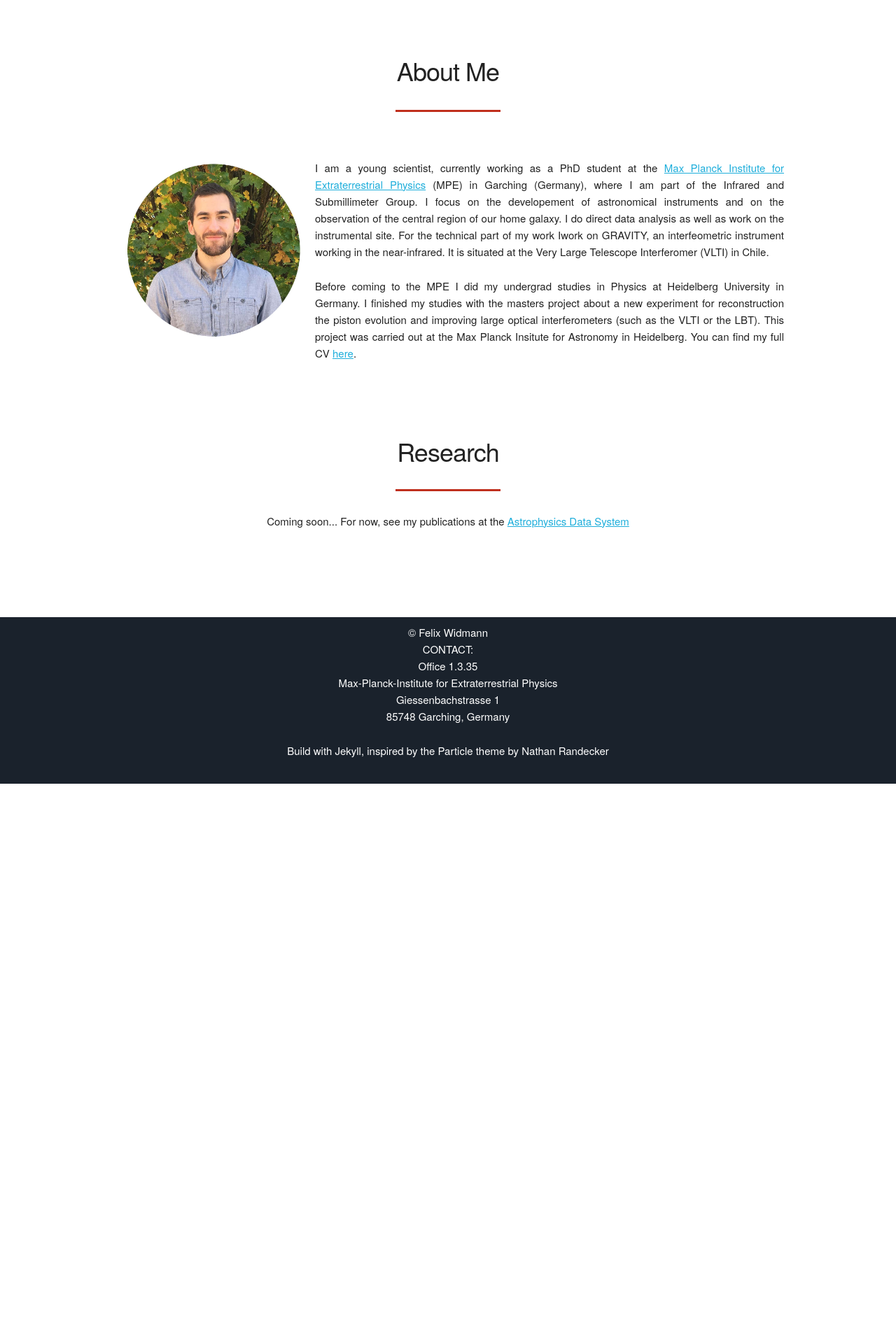
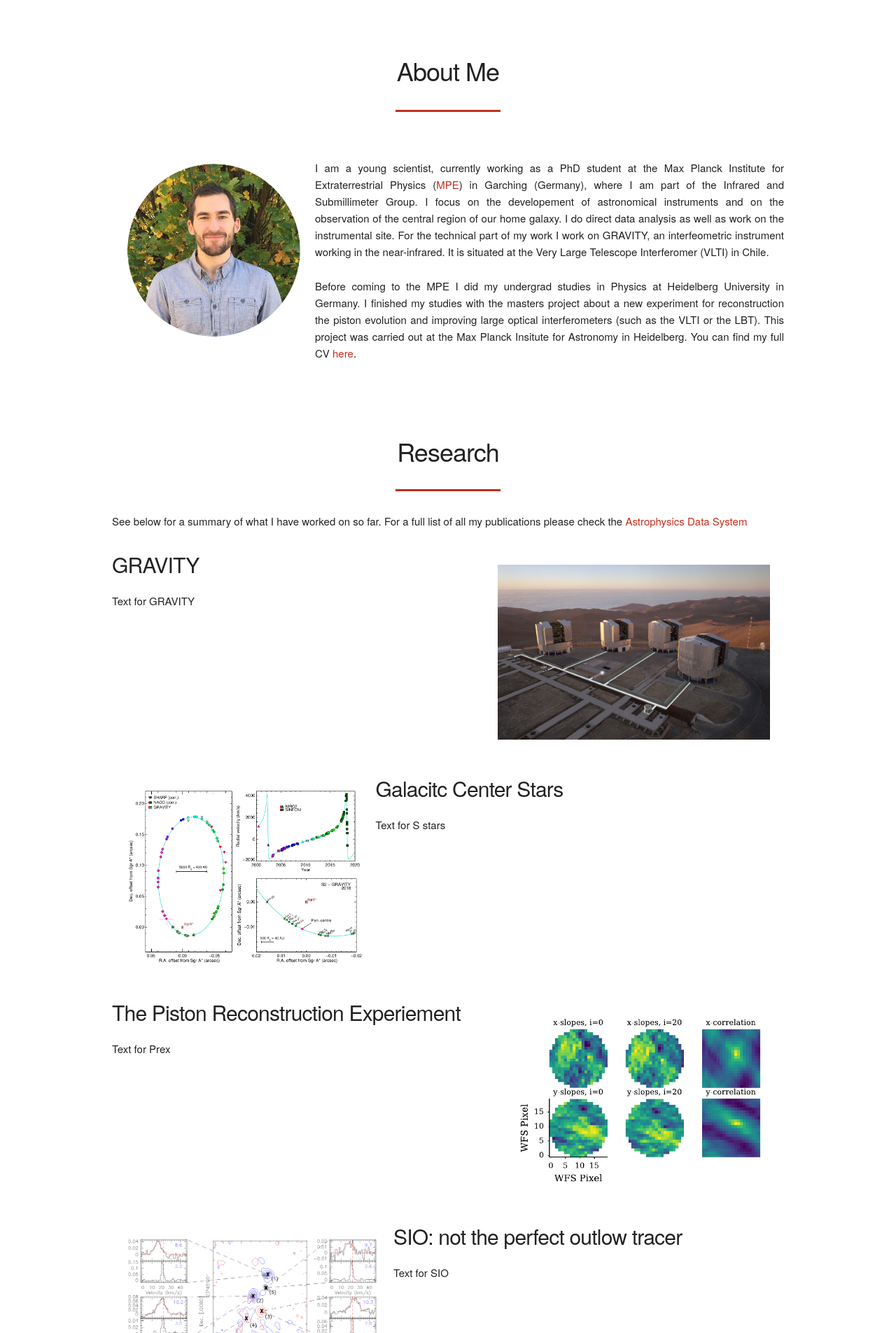
Before and after one commit to widmannf/widmannf.github.io, a Jekyll site: the page built from index.html, in a window 1280 px wide. Shown: the part 902-2807 px from the top of the page at 70% size. Built offline with Jekyll 4.4.1, drawn with Linux system fonts in a browser that asks for light colours; before the commit the page ends 2022 px from its top, so only the background shows below that.

Commit message:
Repolished and Research section started

```diff
--- a/_includes/about.html
+++ b/_includes/about.html
@@ -25,10 +25,10 @@ h3 {
     <hr/>
     <span style="display:block; height: 10px;"></span>
   </div><p><img class="img-circle pull-left" style="margin: 20px; max-height: 250px;" src="/assets/img/me2.jpg"  alt="That's me!"></p>
-  <p align="justify"> I am a young scientist, currently working as a PhD student at the <a target="_blank" href="http://www.mpe.mpg.de">Max Planck Institute for Extraterrestrial Physics</a> (MPE) in Garching (Germany), where I am part of the Infrared and Submillimeter Group. I focus on the developement of astronomical instruments and on the observation of the central region of our home galaxy.  I do direct data analysis as well as work on the instrumental site. For the technical part of my work Iwork on GRAVITY, an interfeometric instrument working in the near-infrared. It is situated at the Very Large Telescope Interferomer (VLTI) in Chile.
+  <p align="justify"> I am a young scientist, currently working as a PhD student at the Max Planck Institute for Extraterrestrial Physics (<a class="normal" target="_blank" href="http://www.mpe.mpg.de">MPE</a>)  in Garching (Germany), where I am part of the Infrared and Submillimeter Group. I focus on the developement of astronomical instruments and on the observation of the central region of our home galaxy.  I do direct data analysis as well as work on the instrumental site. For the technical part of my work I work on GRAVITY, an interfeometric instrument working in the near-infrared. It is situated at the Very Large Telescope Interferomer (VLTI) in Chile.
   </p>
   <p align="justify">
-  Before coming to the MPE I did my undergrad studies in Physics at Heidelberg University in Germany. I finished my studies with the masters project about a new experiment for reconstruction the piston evolution and improving large optical interferometers (such as the VLTI or the LBT).  This project was carried out at the Max Planck Insitute for Astronomy in Heidelberg. You can find my full CV <a target="_blank" href="assets/docs/cv.pdf">here</a>.
+  Before coming to the MPE I did my undergrad studies in Physics at Heidelberg University in Germany. I finished my studies with the masters project about a new experiment for reconstruction the piston evolution and improving large optical interferometers (such as the VLTI or the LBT).  This project was carried out at the Max Planck Insitute for Astronomy in Heidelberg. You can find my full CV <a class="normal" target="_blank" href="assets/docs/cv.pdf">here</a>.
   </p>
   </div>
 </div>
--- a/_includes/footer.html
+++ b/_includes/footer.html
@@ -3,6 +3,7 @@
 <footer class="footer">
     <p>&copy; {{site.username}}<br>
     CONTACT:<br>
+    <a href="mailto:{{site.email}}">{{site.email}}</a><br>
     Office 1.3.35 <br>
     Max-Planck-Institute for Extraterrestrial Physics <br>
     Giessenbachstrasse 1 <br>
--- a/_includes/research.html
+++ b/_includes/research.html
@@ -4,11 +4,36 @@
     <h3> Research </h3>
     </div>
     <hr/>
-    <p>
-    <center>
-    Coming soon... For now, see my publications at the <a target="_blank" href="http://adsabs.harvard.edu/cgi-bin/nph-abs_connect?db_key=AST&db_key=PRE&qform=AST&arxiv_sel=astro-ph&arxiv_sel=cond-mat&arxiv_sel=cs&arxiv_sel=gr-qc&arxiv_sel=hep-ex&arxiv_sel=hep-lat&arxiv_sel=hep-ph&arxiv_sel=hep-th&arxiv_sel=math&arxiv_sel=math-ph&arxiv_sel=nlin&arxiv_sel=nucl-ex&arxiv_sel=nucl-th&arxiv_sel=physics&arxiv_sel=quant-ph&arxiv_sel=q-bio&sim_query=YES&ned_query=YES&adsobj_query=YES&aut_logic=OR&obj_logic=OR&author=widmann%2C+felix%0D%0A&object=&start_mon=&start_year=&end_mon=&end_year=&ttl_logic=OR&title=&txt_logic=OR&text=&nr_to_return=200&start_nr=1&jou_pick=ALL&ref_stems=&data_and=ALL&group_and=ALL&start_entry_day=&start_entry_mon=&start_entry_year=&end_entry_day=&end_entry_mon=&end_entry_year=&min_score=&sort=SCORE&data_type=SHORT&aut_syn=YES&ttl_syn=YES&txt_syn=YES&aut_wt=1.0&obj_wt=1.0&ttl_wt=0.3&txt_wt=3.0&aut_wgt=YES&obj_wgt=YES&ttl_wgt=YES&txt_wgt=YES&ttl_sco=YES&txt_sco=YES&version=1">Astrophysics Data System</a>
-    </center>
-    </p>
+    See below for a summary of what I have worked on so far. For a full list of all my publications please check the <a class="normal" target="_blank" href="http://adsabs.harvard.edu/cgi-bin/nph-abs_connect?db_key=AST&db_key=PRE&qform=AST&arxiv_sel=astro-ph&arxiv_sel=cond-mat&arxiv_sel=cs&arxiv_sel=gr-qc&arxiv_sel=hep-ex&arxiv_sel=hep-lat&arxiv_sel=hep-ph&arxiv_sel=hep-th&arxiv_sel=math&arxiv_sel=math-ph&arxiv_sel=nlin&arxiv_sel=nucl-ex&arxiv_sel=nucl-th&arxiv_sel=physics&arxiv_sel=quant-ph&arxiv_sel=q-bio&sim_query=YES&ned_query=YES&adsobj_query=YES&aut_logic=OR&obj_logic=OR&author=widmann%2C+felix%0D%0A&object=&start_mon=&start_year=&end_mon=&end_year=&ttl_logic=OR&title=&txt_logic=OR&text=&nr_to_return=200&start_nr=1&jou_pick=ALL&ref_stems=&data_and=ALL&group_and=ALL&start_entry_day=&start_entry_mon=&start_entry_year=&end_entry_day=&end_entry_mon=&end_entry_year=&min_score=&sort=SCORE&data_type=SHORT&aut_syn=YES&ttl_syn=YES&txt_syn=YES&aut_wt=1.0&obj_wt=1.0&ttl_wt=0.3&txt_wt=3.0&aut_wgt=YES&obj_wgt=YES&ttl_wgt=YES&txt_wgt=YES&ttl_sco=YES&txt_sco=YES&version=1">Astrophysics Data System</a>
+    <div style="clear:both; display:block; height:30px;"></div>
+    <div class="proj-thumb-right"><img src="/assets/img/vlti.png"; style="margin: 20px; max-height: 250px;" /></div>
+
+
+    <div class="proj-content">
+        <h4 class="proj-title">GRAVITY</h4>
+        <p>Text for GRAVITY
+        </p></div>
+    <div style="clear:both; display:block; height:30px;"></div>
+
+    <div class="proj-thumb-left"><img src="/assets/img/s2.png"; style="margin: 20px; max-height: 250px;" /></div>
+    <div class="proj-content">
+        <h4 class="proj-title">Galacitc Center Stars</h4>
+        <p>Text for S stars
+        </p></div>
+    <div style="clear:both; display:block; height:30px;"></div>
+
+    <div class="proj-thumb-right"><img src="/assets/img/prex.png"; style="margin: 20px; max-height: 250px;" /></div>
+    <div class="proj-content">
+        <h4 class="proj-title">The Piston Reconstruction Experiement</h4>
+        <p>Text for Prex
+        </p></div>
+    <div style="clear:both; display:block; height:30px;"></div>
+
+    <div class="proj-thumb-left"><img src="/assets/img/sio.png"; style="margin: 20px; max-height: 250px;" /></div>
+    <div class="proj-content">
+        <h4 class="proj-title">SIO: not the perfect outlow tracer</h4>
+        <p>Text for SIO
+        </p></div>
   </div>
   </div>
 </div>
--- a/assets/css/main.css
+++ b/assets/css/main.css
@@ -25,7 +25,7 @@ import url(https://fonts.googleapis.com/css?family=Montserrat);body{font-family:
 .down .icon:active,.down .icon:hover,.footer
 
 a:active,.footer
-a:hover{color:#4b5664}.user{margin:20px auto;font-size:60px}.user
+.user{margin:20px auto;font-size:60px}.user
 
 p{font-size:16px}@media only screen and (min-width:768px){.user{font-size:75px}}
 .user-details{text-align:center;font-size:16px;margin:10px auto}
@@ -37,3 +37,14 @@ p{font-size:16px}@media only screen and (min-width:768px){.user{font-size:75px}}
 
 .footer{background:#1a222c;padding:10px 0;margin-top:100px;text-align:center;color:#fff}
 .footer a{text-decoration:none;margin:0;color:#fff}
+
+.normal:link{color:#c02f1d; text-decoration:none}
+.normal:visited{color:#c02f1d; text-decoration:none}
+.normal:hover{color:#1a222c; text-decoration:none}
+
+.proj-thumb-left {float: left}
+.proj-thumb-right {float: right}
+.proj-thumb-left img {display: block}
+.proj-thumb-right img {display: block}
+.proj-content {}
+.proj-title {}
```
Also changed, not shown: assets/img/mountains.jpg (deleted), assets/img/prex.png (added), assets/img/s2.png (added), assets/img/sio.png (added), assets/img/skate.jpg (deleted), assets/img/vlti.png (added), src/img/mountains.jpg (deleted), src/img/skate.jpg (deleted), 1 other file.
